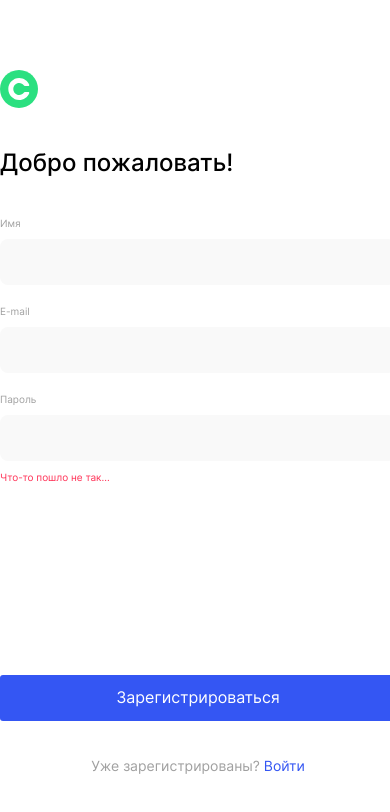
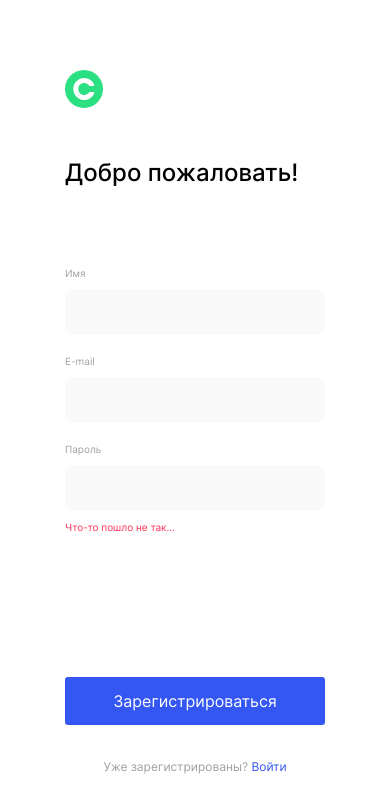
Before and after one commit to voitekhovich/movies-explorer-frontend, a React (Create React App) app: page /signup in a window 390 px wide. Shown: the top 812 px of the page. Built offline with nearby package versions, Linux system fonts and the light colour scheme.

Commit message:
feat: резиновая вёрстка

```diff
--- a/src/components/LoginForm/LoginForm.css
+++ b/src/components/LoginForm/LoginForm.css
@@ -1,15 +1,17 @@
+.heading {
+  margin: 40px 0 0;
+  font-weight: 500;
+  font-size: 24px;
+  line-height: 29px;
+}
+
 .login-form {
+  margin: 40px 0 0;
+  box-sizing: border-box;
   height: 100%;
   display: flex;
   flex-direction: column;
   gap: 20px;
-}
-
-.login-form__title {
-  margin: 40px 0;
-  font-weight: 500;
-  font-size: 24px;
-  line-height: 29px;
 }
 
 .login-form__error {
@@ -31,7 +33,6 @@
   color: #fff;
   border-radius: 3px;
   padding: 13px 0 15px;
-  cursor: pointer;
 }
 
 .register__subtitle {
@@ -47,3 +48,35 @@
   text-decoration: none;
   color: #3456f3;
 }
+
+@media screen and (max-width: 1279px) {
+  .login-form {
+    height: auto;
+  }
+
+  .login-form__button {
+    margin-top: 69px;
+  }
+}
+
+@media screen and (max-width: 767px) {
+  .heading {
+    margin-top: 50px;
+  }
+
+  .login-form {
+    margin-top: 80px;
+    height: 100%;
+  }
+
+  .login-form__button {
+    margin-top: auto;
+    padding-top: 15px;
+  }
+
+  .register__subtitle {
+    margin-top: 14px;
+    font-size: 12px;
+    line-height: 15px;
+  }
+}
--- a/src/components/LoginForm/LoginForm.jsx
+++ b/src/components/LoginForm/LoginForm.jsx
@@ -7,19 +7,19 @@ export default function LoginForm(props) {
   return (
     <React.Fragment>
       <Logo />
-      <h2 className='login-form__title'>{props.title}</h2>
+      <h2 className='heading'>{props.title}</h2>
       <form className="login-form">
 
           { props.children }
           <span className='login-form__error'>Что-то пошло не так...</span>
 
-          <button className="login-form__button" type="submit">
+          <button className="login-form__button button-hover" type="submit">
             {props.submitTitle}
           </button>
           <p className="register__subtitle">
             { props.subtitleText }{" "}
             <span>
-              <Link className='register__subtitle-span' to={ props.subtitleLink }>{ props.subtitleLinkText }</Link>
+              <Link className='register__subtitle-span link-hover' to={ props.subtitleLink }>{ props.subtitleLinkText }</Link>
             </span>
           </p>
 
--- a/src/components/pages/Profile/Profile.css
+++ b/src/components/pages/Profile/Profile.css
@@ -4,6 +4,8 @@
   display: flex;
   flex-direction: column;
   align-items: center;
+  height: calc(100% - 74px);
+  box-sizing: border-box;
 }
 
 .profile__title {
@@ -11,9 +13,11 @@
   font-weight: 500;
   font-size: 24px;
   line-height: 29px;
+  text-align: center;
 }
 
 .profile__form {
+  height: 100%;
   margin-top: 123px;
   width: 410px;
   display: flex;
@@ -45,23 +49,50 @@
   font-weight: 400;
   text-align: end;
   border: none;
+  outline: none;
 }
 
-.profile__submit {
+.profile__button {
   border: 0;
   padding: 0;
   background-color: transparent;
-
-  margin-top: 220px;
+  align-self: center;
   font-weight: 400;
   font-size: 13px;
   line-height: 16px;
 }
 
+.profile__submit {
+  justify-self: flex-end;
+  margin: auto 0 0;
+}
+
 .profile__exit {
   margin-top: 16px;
   font-weight: 500;
-  font-size: 13px;
-  line-height: 16px;
   color: #ff3055;
 }
+
+@media screen and (max-width: 1279px) {
+  .profile__form {
+    margin-top: 96px;
+    width: 410px;
+  }
+}
+
+@media screen and (max-width: 767px) {
+  .profile {
+    padding: 70px 30px 40px;
+  }
+
+  .profile__form {
+    margin-top: 80px;
+    width: 260px;
+  }
+
+  .profile__button {
+    font-size: 12px;
+    line-height: 15px;
+  }
+
+}
--- a/src/components/pages/Profile/Profile.jsx
+++ b/src/components/pages/Profile/Profile.jsx
@@ -17,9 +17,9 @@ function Profile(props) {
           <label className='profile__label'>E-mail
             <input className='profile__input' type="email" defaultValue="pochta@yandex.ru"/>
           </label>
-          <button className='profile__submit hover'>Редактировать</button>
+          <button className='profile__button profile__submit link-hover'>Редактировать</button>
         </form>
-        <button className='profile__submit profile__exit hover'>Выйти из аккаунта</button>
+        <button className='profile__button profile__exit link-hover'>Выйти из аккаунта</button>
       </main>
     </React.Fragment>
   );
--- a/src/components/pages/Register/Register.css
+++ b/src/components/pages/Register/Register.css
@@ -8,3 +8,15 @@
   display: flex;
   flex-direction: column;
 }
+
+@media screen and (max-width: 1279px) {
+  .register {
+    justify-content: center;
+  }
+}
+
+@media screen and (max-width: 767px) {
+  .register {
+    width: 260px;
+  }
+}
```
